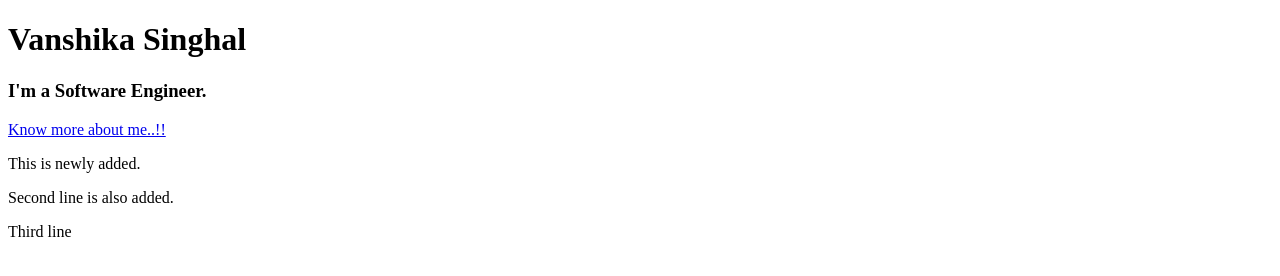
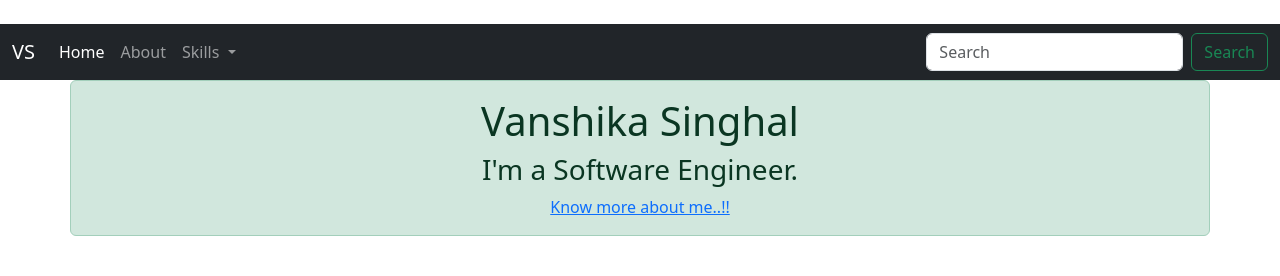
Before and after one commit to Vanshika171002/My-portfolio, a plain HTML site: page home.html in a window 1280 px wide. Drawn offline with nearby package versions, Linux system fonts and the light colour scheme.

Commit message:
fix home.html

```diff
--- a/home.html
+++ b/home.html
@@ -1,19 +1,70 @@
-<!DOCTYPE html>
+<!doctype html>
 <html lang="en">
   <head>
-    <meta charset="UTF-8">
-    <meta name="viewport" content="width=device-width, initial-scale=1.0">
-    <title>My Portfolio</title>
+    <!-- Required meta tags -->
+    <meta charset="utf-8">
+    <meta name="viewport" content="width=device-width, initial-scale=1">
+
+    <!-- Bootstrap CSS -->
+    <link rel="stylesheet" href="https://cdn.jsdelivr.net/npm/bootstrap@5.3.8/dist/css/bootstrap.min.css">
+
+    <title>Home Page</title>
   </head>
     <body>
+    <br>
+
+    <nav class="navbar navbar-expand-lg navbar-dark bg-dark">
+        <div class="container-fluid">
+            <a class="navbar-brand" href="#">VS</a>
+            <button class="navbar-toggler" type="button" data-bs-toggle="collapse" data-bs-target="#navbarSupportedContent" aria-controls="navbarSupportedContent" aria-expanded="false" aria-label="Toggle navigation">
+            <span class="navbar-toggler-icon"></span>
+            </button>
+            <div class="collapse navbar-collapse" id="navbarSupportedContent">
+            <ul class="navbar-nav me-auto mb-2 mb-lg-0">
+                <li class="nav-item">
+                <a class="nav-link active" aria-current="page" href="#">Home</a>
+                </li>
+                <li class="nav-item">
+                <a class="nav-link" href="#">About</a>
+                </li>
+                <li class="nav-item dropdown">
+                <a class="nav-link dropdown-toggle" href="#" role="button" data-bs-toggle="dropdown" aria-expanded="false">
+                    Skills
+                </a>
+                <ul class="dropdown-menu">
+                    <li><a class="dropdown-item" href="#">Python</a></li>
+                    <li><a class="dropdown-item" href="#">Machine Learning</a></li>
+                    <li><hr class="dropdown-divider"></li>
+                    <li><a class="dropdown-item" href="#">C++</a></li>
+                </ul>
+                </li>
+            </ul>
+            <form class="d-flex" role="search">
+                <input class="form-control me-2" type="search" placeholder="Search" aria-label="Search"/>
+                <button class="btn btn-outline-success" type="submit">Search</button>
+            </form>
+            </div>
+        </div>
+        </nav>
+
+    <div class="container alert alert-success text-center">
         <h1>Vanshika Singhal</h1>
 
         <h3>I'm a Software Engineer.</h3>
 
         <a href="about.html">Know more about me..!!</a>
-    <p>This is newly added.</p>
+    </div>
 
-    <p>Second line is also added.</p>
-    <p>Third line</p>
+
+    <!-- Optional JavaScript; choose one of the two! -->
+
+    <!-- Option 1: Bootstrap Bundle with Popper -->
+    <script src="https://cdn.jsdelivr.net/npm/bootstrap@5.3.8/dist/js/bootstrap.bundle.min.js" integrity="sha384-FKyoEForCGlyvwx9Hj09JcYn3nv7wiPVlz7YYwJrWVcXK/BmnVDxM+D2scQbITxI" crossorigin="anonymous"></script>
+
+    <!-- Option 2: Separate Popper and Bootstrap JS -->
+    <!--
+    <script src="https://cdn.jsdelivr.net/npm/@popperjs/core@2.11.8/dist/umd/popper.min.js" integrity="sha384-I7E8VVD/ismYTF4hNIPjVp/Zjvgyol6VFvRkX/vR+Vc4jQkC+hVqc2pM8ODewa9r" crossorigin="anonymous"></script>
+    <script src="https://cdn.jsdelivr.net/npm/bootstrap@5.3.8/dist/js/bootstrap.min.js" integrity="sha384-G/EV+4j2dNv+tEPo3++6LCgdCROaejBqfUeNjuKAiuXbjrxilcCdDz6ZAVfHWe1Y" crossorigin="anonymous"></script>
+    -->
   </body>
 </html>
```
Lines whose indentation alone changed are shown as unchanged.
